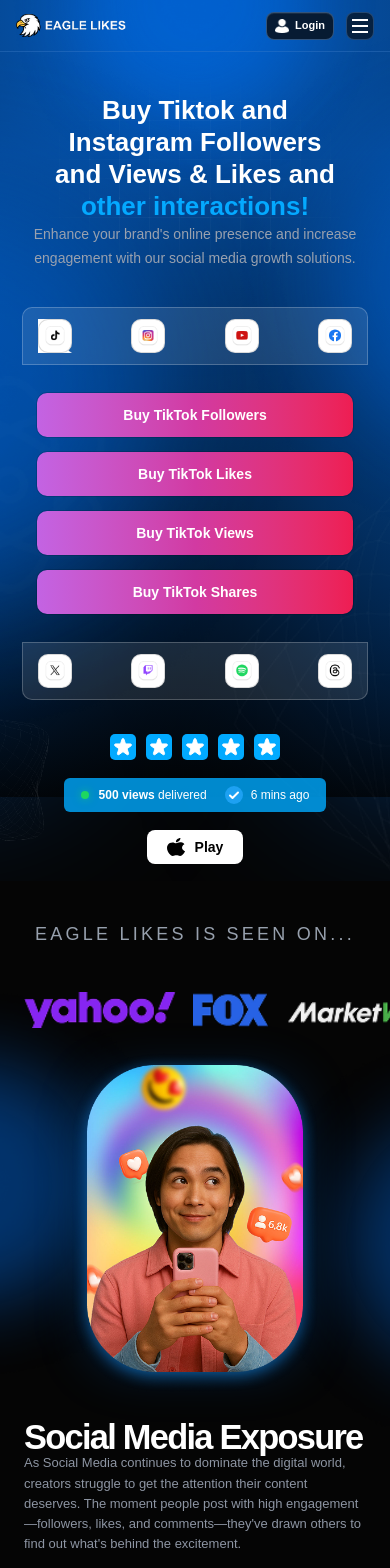
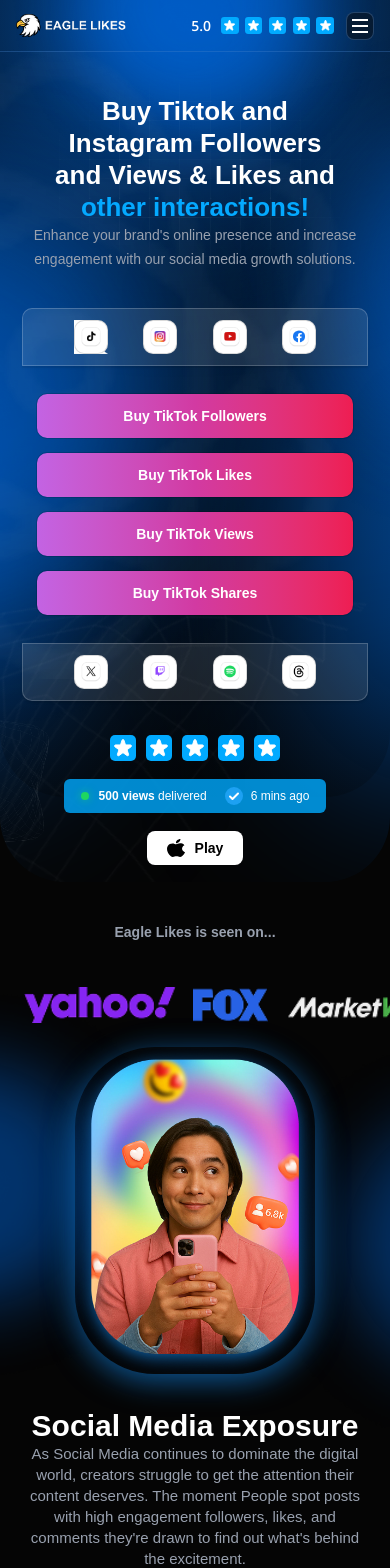
Before and after one commit to rahmanalif/Eagle, a Next.js app: page / in a window 390 px wide. Shown: the top 1568 px of the page. Built offline with nearby package versions, Linux system fonts and the light colour scheme; a web font is replaced by a local one.

Commit message:
Refactor Eagle service and like sections for improved layout, styling, and functionality; add service variant bullets for Instagram and TikTok features

```diff
--- a/components/home/eaglelike-section.tsx
+++ b/components/home/eaglelike-section.tsx
@@ -43,11 +43,11 @@
 }) {
   return (
     <div className={`relative ${widthClassName}`}>
-      <div className="absolute inset-[8%] rounded-[2.5rem] bg-[rgba(0,124,255,0.26)] blur-[26px] lg:blur-[34px]" />
+      <div className="absolute inset-[8%] rounded-[80px] bg-[rgba(0,124,255,0.26)] blur-[26px] sm:rounded-[2.5rem] lg:blur-[34px]" />
       <Image
         src={src}
         alt={alt}
-        className="relative z-[1] h-auto w-full rounded-[2.5rem] object-cover"
+        className="relative z-[1] h-auto w-full rounded-[80px] object-cover shadow-[0_7px_30px_rgba(20,137,233,0.60)] sm:rounded-[2.5rem] sm:shadow-none"
         priority
       />
     </div>
@@ -68,16 +68,16 @@
   maxWidthClassName?: string;
 }) {
   return (
-    <div className={`w-full ${maxWidthClassName}`}>
+    <div className={`w-full text-center sm:text-left ${maxWidthClassName}`}>
       <h2
-        className={`text-[2.15rem] font-bold leading-[0.94] tracking-[-0.05em] sm:text-[2.4rem] md:text-[2.1rem] lg:text-[3.12rem] ${gradient
+        className={`text-[30px] font-semibold capitalize leading-[34px] sm:text-[2.4rem] sm:font-bold sm:normal-case sm:leading-[0.94] sm:tracking-[-0.05em] md:text-[2.1rem] lg:text-[3.12rem] ${gradient
           ? "bg-[linear-gradient(180deg,#f168ff_0%,#9e53ff_100%)] bg-clip-text text-transparent"
           : "text-white"
           }`}
       >
         {title}
       </h2>
-      <p className="mt-8 text-[13px] leading-[1.56] text-[#8d95a3] md:text-[11px] lg:mt-10 lg:text-[15px]">
+      <p className="mt-[25px] text-[15px] font-medium leading-[21px] text-[#99A1AF] sm:mt-8 sm:text-[13px] sm:font-normal sm:leading-[1.56] sm:text-[#8d95a3] md:text-[11px] lg:mt-10 lg:text-[15px]">
         {description}
       </p>
 
@@ -114,7 +114,7 @@
 
       <div className="relative z-[1] mx-auto w-full max-w-[1065px]">
         <div className="w-full text-center">
-          <p className="text-[18px] uppercase tracking-[0.18em] text-[#97a0ad]">Eagle Likes is seen on...</p>
+          <p className="text-[14px] font-semibold text-[#99A1AF] sm:text-[18px] sm:uppercase sm:tracking-[0.18em]">Eagle Likes is seen on...</p>
           <div className="mt-5 flex w-full items-center justify-between gap-x-4 py-6 md:gap-x-8">
             {pressLogos.map((logo, index) => (
               <Image key={index} src={logo} alt="Press logo" className="h-[36px] w-auto shrink-0 object-contain opacity-95" />
@@ -122,24 +122,24 @@
           </div>
         </div>
 
-        <div className=" space-y-14 lg:mt-[56px] lg:space-y-[78px]">
+        <div className="space-y-[35px] sm:space-y-14 lg:mt-[56px] lg:space-y-[78px]">
           {/* Row 1 */}
-          <div className="flex flex-col items-center gap-7 md:grid md:grid-cols-[248px_320px] md:justify-between lg:grid-cols-[360px_380px]">
+          <div className="flex flex-col items-center gap-[35px] md:grid md:grid-cols-[248px_320px] md:justify-between lg:grid-cols-[360px_380px]">
             <div className="order-2 md:order-1">
-              <FeatureCopy title="Social Media Exposure" description="As Social Media continues to dominate the digital world, creators struggle to get the attention their content deserves. The moment people post with high engagement—followers, likes, and comments—they've drawn others to find out what's behind the excitement." />
+              <FeatureCopy title="Social Media Exposure" description="As Social Media continues to dominate the digital world, creators struggle to get the attention their content deserves. The moment People spot posts with high engagement followers, likes, and comments they're drawn to find out what's behind the excitement." />
             </div>
             <div className="order-1 md:order-2 flex justify-center lg:justify-end">
-              <PortraitFrame src={images.social1} alt="Woman with phone" widthClassName="w-[250px] lg:w-[380px]" />
+              <PortraitFrame src={images.social1} alt="Woman with phone" widthClassName="w-[240px] sm:w-[250px] lg:w-[380px]" />
             </div>
           </div>
 
           {/* Row 2 */}
-          <div className="flex flex-col items-center gap-7 md:grid md:grid-cols-[320px_248px] md:justify-between lg:grid-cols-[380px_360px]">
+          <div className="flex flex-col items-center gap-[35px] md:grid md:grid-cols-[320px_248px] md:justify-between lg:grid-cols-[380px_360px]">
             <div className="flex justify-center md:justify-start">
-              <PortraitFrame src={images.social2} alt="Man reacting" widthClassName="w-[250px] lg:w-[380px]" />
+              <PortraitFrame src={images.social2} alt="Man reacting" widthClassName="w-[240px] sm:w-[250px] lg:w-[380px]" />
             </div>
             <div>
-              <FeatureCopy title="Instant Growth Boost" description="It brings continuous engagement to your Instagram and TikTok, boosting your fame and authority. It's all possible with our instant engagement—safe, reliable, and built for real results." />
+              <FeatureCopy title="Instant Growth Boost" description="It brings continuous engagement to your Instagram and TikTok, boosting your fame and authority on both platforms. It's all possible with our instant Instagram and TikTok engagement — safe, reliable, and built for real, organic results" />
             </div>
           </div>
 
--- a/components/home/hero-section.tsx
+++ b/components/home/hero-section.tsx
@@ -19,11 +19,11 @@
   const [isMenuOpen, setIsMenuOpen] = useState(false);
 
   return (
-    <section className="relative isolate min-h-[797px] overflow-hidden md:min-h-screen">
+    <section className="relative isolate min-h-[797px] overflow-hidden rounded-b-[65px] md:min-h-screen md:rounded-b-none">
       <div className="pointer-events-none absolute left-[-143px] top-[283px] z-0 h-[457px] w-[179px] rounded-full bg-[#0067DB] blur-[100px] sm:h-[340px] sm:w-[340px] lg:left-[-240px] lg:h-[420px] lg:w-[420px] lg:blur-[100px]" />
       <div className="pointer-events-none absolute left-[24px] top-[-100px] z-0 h-[246px] w-[310px] rounded-full bg-[#0067DB] blur-[100px] sm:h-[280px] sm:w-[280px] lg:h-[320px] lg:w-[320px] lg:blur-[80px]" />
       <div className="pointer-events-none absolute right-[-123px] top-[296px] z-0 h-[460px] w-[170px] rounded-full bg-[#0067DB] blur-[100px] md:hidden" />
-      <div className="pointer-events-none absolute inset-x-0 top-0 z-0 h-[797px] bg-[linear-gradient(180deg,rgba(6,99,205,0.65)_19.2%,rgba(0,0,0,0.65)_100%)] md:hidden" />
+      <div className="pointer-events-none absolute inset-x-0 top-0 z-0 h-[797px] rounded-b-[65px] bg-[linear-gradient(180deg,rgba(6,99,205,0.20)_19%,rgba(0,0,0,0.20)_100%)] md:hidden" />
 
       <Image
         src={images.hero_top_shadow}
@@ -46,7 +46,7 @@
       <Image
         src={images.leftHeroImg}
         alt=""
-        className="pointer-events-none absolute left-[-11px] top-[376px] z-[1] h-auto w-[130px] select-none opacity-[0.5] sm:left-[16px] sm:w-[28px] md:left-[20px] md:top-[104px] md:w-[32px] lg:left-[26px] lg:top-[112px] lg:w-[36px] lg:opacity-[0.58]"
+        className="pointer-events-none absolute left-0 top-[51px] z-[1] h-auto w-[374px] select-none sm:left-[16px] sm:w-[28px] md:left-[20px] md:top-[104px] md:w-[32px] lg:left-[26px] lg:top-[112px] lg:w-[36px] lg:opacity-[0.58]"
         priority
       />
       <Image
@@ -58,7 +58,7 @@
       <Image
         src={images.rightHeroImg}
         alt=""
-        className="pointer-events-none absolute right-[-167px] top-[349px] z-[1] h-auto w-[325px] select-none opacity-30 sm:w-[136px] md:right-[-6px] md:top-[66px] md:w-[152px] md:opacity-50 lg:right-[-4px] lg:top-[76px] lg:w-[172px] lg:opacity-60"
+        className="pointer-events-none absolute right-[-64px] top-[385px] z-[1] h-auto w-[309px] origin-top-left rotate-[37deg] select-none opacity-30 sm:rotate-0 sm:w-[136px] md:right-[-6px] md:top-[66px] md:w-[152px] md:opacity-50 lg:right-[-4px] lg:top-[76px] lg:w-[172px] lg:opacity-60"
         priority
       />
       <Image
@@ -97,11 +97,25 @@
           </nav>
 
           <div className="flex items-center gap-3 z-[51]">
+            {/* Mobile Rating Display */}
+            <div className="flex items-center gap-2.5 md:hidden">
+              <span className="text-[14px] font-semibold capitalize text-white" style={{ fontFamily: "var(--font-open-sans)" }}>5.0</span>
+              <div className="flex items-center gap-[6.28px]">
+                {Array.from({ length: 5 }).map((_, i) => (
+                  <span key={i} className="flex h-[17.58px] w-[17.58px] items-center justify-center rounded-[3.14px] bg-[#01AAFF]">
+                    <svg width="11" height="11" viewBox="0 0 18 18" fill="none">
+                      <path d="M8.04785 1.19043C8.34738 0.269579 9.65067 0.269588 9.9502 1.19043L11.4951 5.94629H16.4951C17.4638 5.94629 17.8665 7.18543 17.083 7.75488L13.0381 10.6943L14.583 15.4492C14.8824 16.3705 13.8277 17.1368 13.0439 16.5674L8.99902 13.6289L4.9541 16.5674C4.17038 17.1368 3.11569 16.3705 3.41504 15.4492L4.95996 10.6943L0.915039 7.75488C0.131521 7.18543 0.534272 5.94629 1.50293 5.94629H6.50293L8.04785 1.19043Z" fill="white" stroke="white" />
+                    </svg>
+                  </span>
+                ))}
+              </div>
+            </div>
+
             <Link
               href="/"
-              className="inline-flex h-[28px] items-center gap-1.5 rounded-[8px] border border-[rgba(110,162,224,0.42)] bg-[rgba(8,24,43,0.94)] px-2 text-[11px] font-bold text-white shadow-[inset_0_1px_0_rgba(255,255,255,0.08)] no-underline sm:h-auto sm:px-[14px] sm:py-[9px] sm:text-[12px] md:text-[13px]"
+              className="hidden items-center gap-1.5 rounded-[8px] border border-[rgba(110,162,224,0.42)] bg-[rgba(8,24,43,0.94)] no-underline shadow-[inset_0_1px_0_rgba(255,255,255,0.08)] sm:inline-flex sm:h-auto sm:px-[14px] sm:py-[9px] sm:text-[12px] sm:font-bold sm:text-white md:text-[13px]"
             >
-              <Image src={images.userIcon} alt="" className="h-3.5 w-3.5 sm:h-auto sm:w-auto" />
+              <Image src={images.userIcon} alt="" className="sm:h-auto sm:w-auto" />
               <span>Login</span>
             </Link>
 
@@ -120,7 +134,7 @@
       </div>
 
       <div className="relative z-[2] mx-auto w-full max-w-[1220px] px-4 pb-[17px] sm:px-6 md:px-10 md:pb-10 lg:px-8">
-        <div className="pt-[42px] sm:pt-16 md:pt-20 lg:pt-[96px]">
+        <div className="pt-[43px] sm:pt-16 md:pt-20 lg:pt-[96px]">
           <div className="w-full text-center flex flex-col justify-center items-center mx-auto max-w-[1191px]">
             <h1 className="m-0 max-w-[333px] text-[26px] font-semibold leading-[32px] tracking-normal text-white text-balance md:max-w-none md:text-[clamp(1.95rem,3.6vw,3.75rem)] md:font-extrabold md:leading-[1.06] md:tracking-[-0.04em]">
               Buy Tiktok and Instagram Followers and Views & Likes and{" "}
@@ -135,7 +149,7 @@
           {/* Service Tabs + Featured Buttons Grid */}
           <div className="mx-auto mt-[37px] w-full max-w-[346px] sm:mt-12 sm:max-w-[1240px] lg:mt-14">
             {/* Top Service Tabs */}
-            <div className="grid h-[58px] grid-cols-4 items-center gap-[59px] rounded-t-[10px] border border-[rgba(255,255,255,0.22)] bg-white/10 px-[15px] sm:h-auto sm:gap-0 sm:rounded-none sm:border-0 sm:bg-transparent sm:px-0">
+            <div className="flex h-[58px] items-center justify-evenly rounded-t-[10px] border border-[rgba(255,255,255,0.20)] bg-[rgba(255,255,255,0.10)] px-[15px] shadow-[0_2px_2px_rgba(0,0,0,0.10)] sm:grid sm:h-auto sm:grid-cols-4 sm:justify-start sm:gap-0 sm:rounded-none sm:border-0 sm:bg-transparent sm:px-0 sm:shadow-none">
               {topServiceTabs.map((service) => (
                 <ServiceTabCard key={service.name} service={service} />
               ))}
@@ -155,7 +169,7 @@
             </div>
 
             {/* Bottom Service Tabs */}
-            <div className="grid h-[58px] grid-cols-4 items-center gap-[59px] rounded-b-[10px] border border-[rgba(255,255,255,0.22)] bg-white/10 px-[15px] sm:h-auto sm:gap-0 sm:rounded-none sm:border-0 sm:bg-transparent sm:px-0">
+            <div className="flex h-[58px] items-center justify-evenly rounded-b-[10px] border border-[rgba(255,255,255,0.20)] bg-[rgba(255,255,255,0.10)] px-[15px] shadow-[0_2px_2px_rgba(0,0,0,0.10)] sm:grid sm:h-auto sm:grid-cols-4 sm:justify-start sm:gap-0 sm:rounded-none sm:border-0 sm:bg-transparent sm:px-0 sm:shadow-none">
               {bottomServiceTabs.map((service) => (
                 <ServiceTabCard key={service.name} service={service} bottom />
               ))}
--- a/constants/index.ts
+++ b/constants/index.ts
@@ -231,7 +231,7 @@
     {
         title: "Social Media Exposure",
         description:
-            "A solid social media presence is essential in the digital world, and this section showcases how our tailored solutions help your brand stand out across every platform.",
+            "As Social Media continues to dominate the digital world, creators struggle to get the attention their content deserves.\nThe moment People spot posts with high engagement followers, likes, and comments they're drawn to find out what's behind the excitement.",
         image: social1,
         imageAlt: "Person holding a phone with floating social icons",
         imagePosition: "right",
@@ -239,7 +239,7 @@
     {
         title: "Instant Growth Boost",
         description:
-            "Engagement grows faster when your content reaches the right audience at the right time. Our services are built to create momentum with followers, views, reactions, and social proof that feels natural.",
+            "It brings continuous engagement to your Instagram and TikTok, boosting your fame and authority on both platforms.\nIt's all possible with our instant Instagram and TikTok engagement — safe, reliable, and built for real, organic results",
         image: social2,
         imageAlt: "Excited person reacting to social media growth on a phone",
         imagePosition: "left",
@@ -305,6 +305,113 @@
                 "",
         },
     ],
+};
+
+export const serviceVariantBullets: Record<string, { bullets: string[]; buttonLabel: string; cardTitle: string }> = {
+    "instagram-followers": {
+        bullets: [
+            "Genuine followers delivered safely with zero risks",
+            "Different follower packages available to choose",
+            "Followers delivered fast and securely",
+            "Cheap prices & real results",
+            "Guaranteed safe and secure",
+            "Support available 24/7",
+            "Get instant organic growth",
+        ],
+        buttonLabel: "Buy Instagram Followers",
+        cardTitle: "Why Are Instagram Followers Important?",
+    },
+    "instagram-likes": {
+        bullets: [
+            "Real likes from authentic Instagram users",
+            "Different follower packages available to choose",
+            "Likes delivered instantly",
+            "Option to split your likes across several posts",
+            "Cost-effective",
+            "Total safety for user data and accounts",
+            "Explosive likes growth",
+        ],
+        buttonLabel: "Buy Instagram Likes",
+        cardTitle: "Why Are Instagram Likes Important?",
+    },
+    "instagram-views": {
+        bullets: [
+            "Genuine video views by real Insta users",
+            "Choose from 500–500K real views",
+            "Lightning-fast delivery",
+            "Option to split views across multiple posts",
+            "Cheap prices",
+            "Safe and organic growth guaranteed",
+            "24/7 customer support",
+        ],
+        buttonLabel: "Buy Instagram Views",
+        cardTitle: "Why Are Instagram Views Important?",
+    },
+    "instagram-comments": {
+        bullets: [
+            "Real comments from authentic accounts",
+            "Custom comment options available",
+            "Comments delivered quickly",
+            "Cheap prices & real results",
+            "Guaranteed safe and secure",
+            "Support available 24/7",
+            "Boost your post engagement",
+        ],
+        buttonLabel: "Buy Instagram Comments",
+        cardTitle: "Why Are Instagram Comments Important?",
+    },
+    "tiktok-followers": {
+        bullets: [
+            "Genuine followers delivered safely with zero risks",
+            "Different follower packages available to choose",
+            "Followers delivered fast and securely",
+            "Cheap prices & real results",
+            "Guaranteed safe and secure",
+            "Support available 24/7",
+            "Get instant organic growth",
+        ],
+        buttonLabel: "Buy TikTok Followers",
+        cardTitle: "Why Are TikTok Followers Important?",
+    },
+    "tiktok-likes": {
+        bullets: [
+            "Real likes from authentic TikTok users",
+            "Different like packages available to choose",
+            "Likes delivered instantly",
+            "Option to split your likes across several posts",
+            "Cost-effective",
+            "Total safety for user data and accounts",
+            "Explosive likes growth",
+        ],
+        buttonLabel: "Buy TikTok Likes",
+        cardTitle: "Why Are TikTok Likes Important?",
+    },
+    "tiktok-views": {
+        bullets: [
+            "Genuine video views by real TikTok users",
+            "Choose from 500–500K real views",
+            "Lightning-fast delivery",
+            "Option to split views across multiple posts",
+            "Cheap prices",
+            "Safe and organic growth guaranteed",
+            "24/7 customer support",
+        ],
+        buttonLabel: "Buy TikTok Views",
+        cardTitle: "Why Are TikTok Views Important?",
+    },
+    "tiktok-comments": {
+        bullets: [
+            "Real comments from authentic accounts",
+            "Custom comment options available",
+            "Comments delivered quickly",
+            "Cheap prices & real results",
+            "Guaranteed safe and secure",
+            "Support available 24/7",
+            "Boost your post engagement",
+        ],
+        buttonLabel: "Buy TikTok Comments",
+        cardTitle: "Why Are TikTok Comments Important?",
+    },
 };
 
 export type HowItWorksStep = {
```
Also changed, not shown: components/home/eagle-service-section.tsx (+38 -23 lines).
